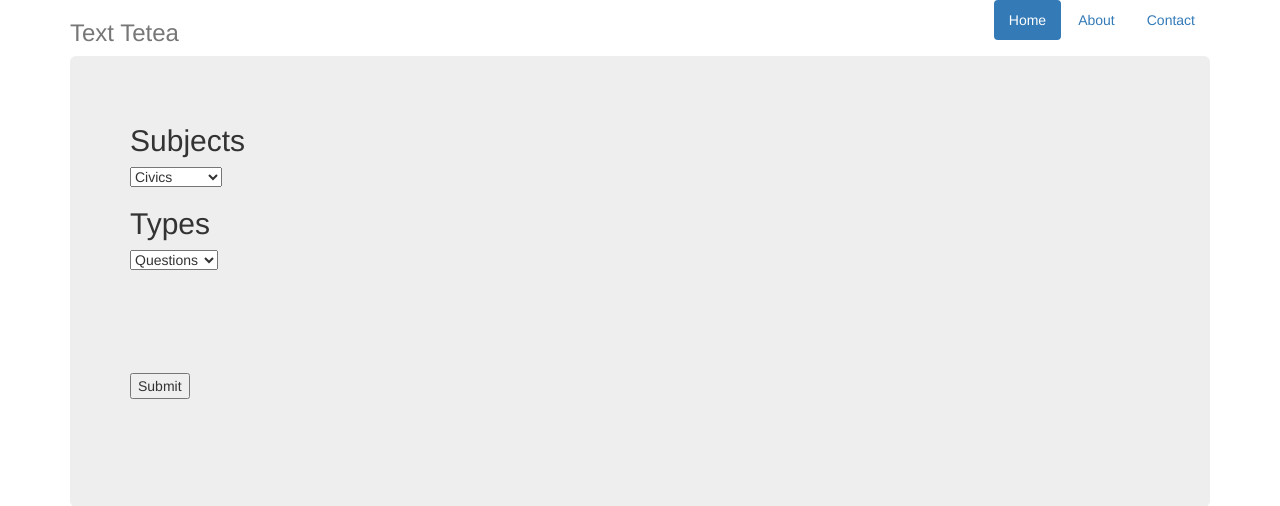
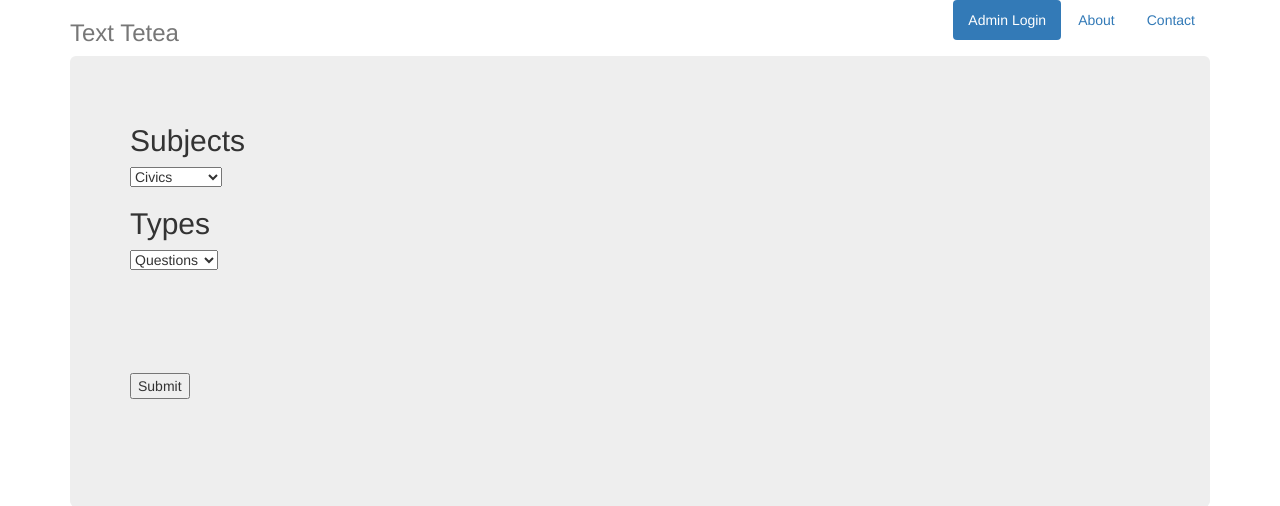
Before and after one commit to Karol-Regula/Michael_Caloz, a Flask app: page / in a window 1280 px wide. Shown: the top 506 px of the page. Run offline with Flask 2, Linux system fonts and the light colour scheme; data comes from the database, SQL or seed files in the repository; some libraries are stand-ins or nearby versions.

Commit message:
minor additions

```diff
--- a/templates/index.html
+++ b/templates/index.html
@@ -36,7 +36,7 @@
       <div class="header clearfix">
         <nav>
           <ul class="nav nav-pills pull-right">
-            <li role="presentation" class="active"><a href="#">Home</a></li>
+	    <li role="presentation" class="active"><a href="#">Admin Login</a></li>
             <li role="presentation"><a href="#">About</a></li>
             <li role="presentation"><a href="#">Contact</a></li>
           </ul>
```
